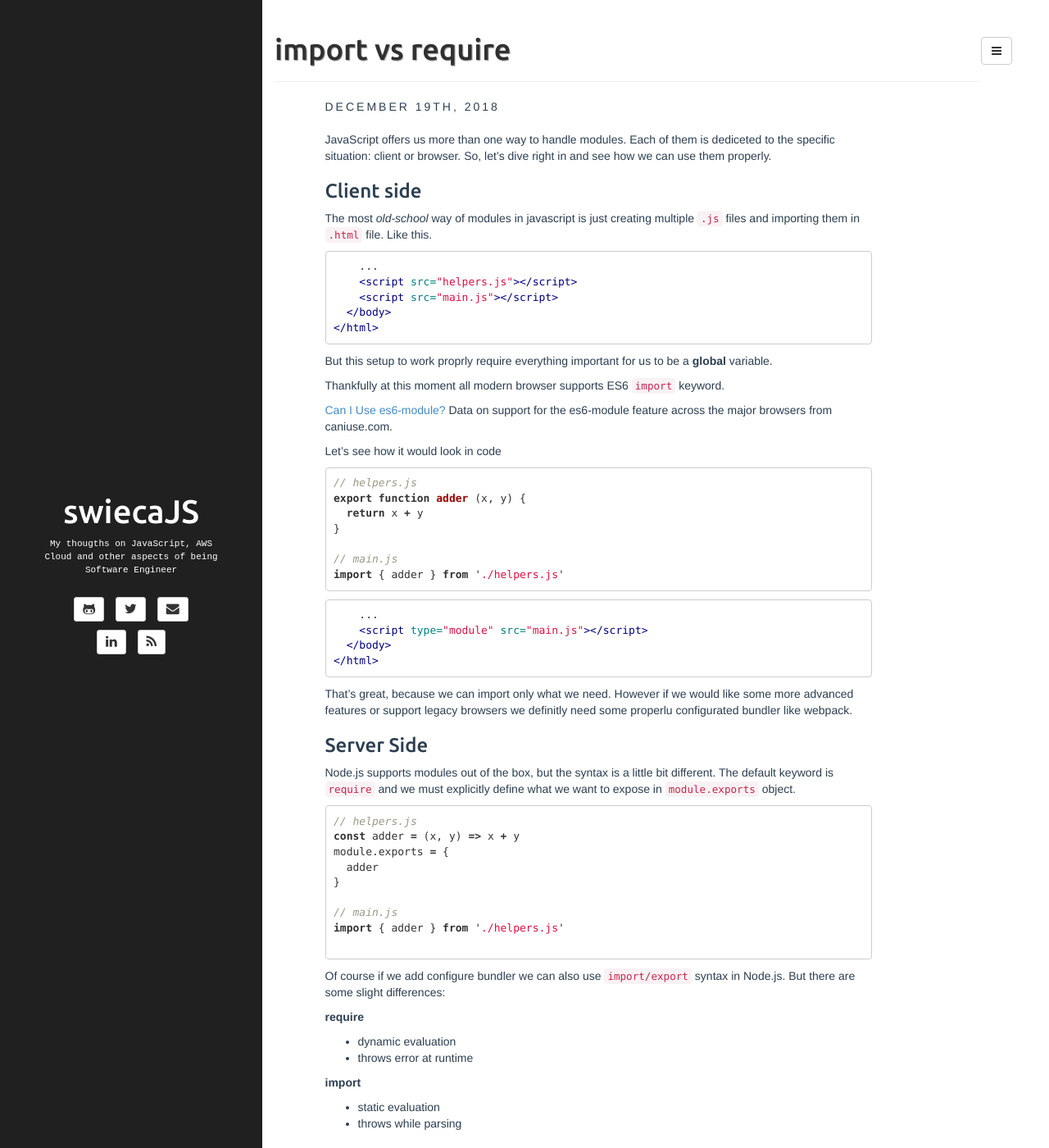
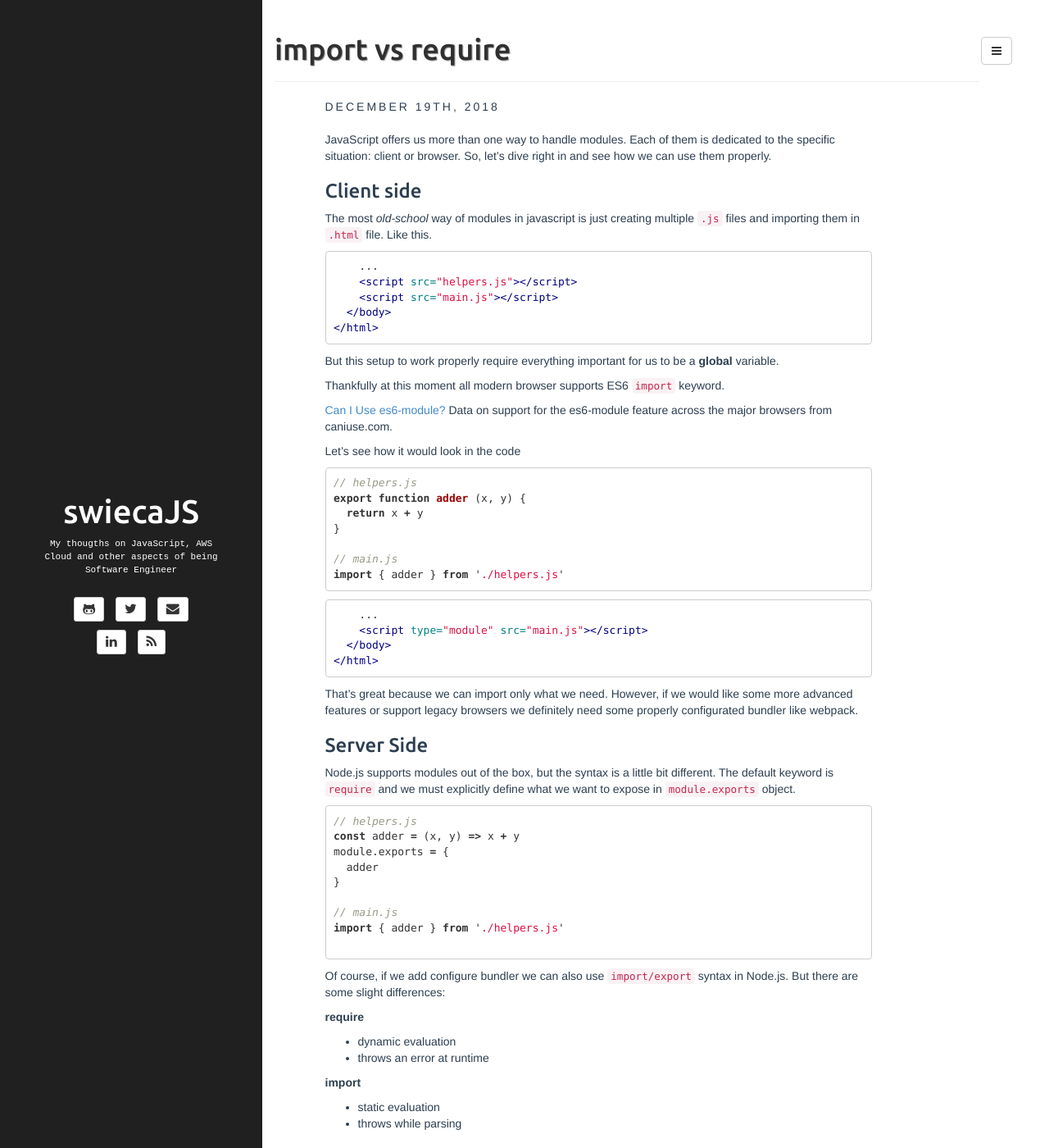
Before and after one commit to swiecaJS/swiecaJS.github.io, a Jekyll site: the page built from _posts/2018-12-19-es6-imports.markdown, in a window 1280 px wide and 1400 px high. Shown: the whole window at 82% size. Built offline with Jekyll 4.4.1, drawn with Linux system fonts in a browser that asks for light colours; a script that is not in the unit is left out.

Commit message:
Post about import vs require

````diff
--- a/_posts/2018-12-19-es6-imports.markdown
+++ b/_posts/2018-12-19-es6-imports.markdown
@@ -5,7 +5,7 @@ date: 2018-12-19 20:38:22 +0200
 categories: javascript es6
 ---
 
-JavaScript offers us more than one way to handle modules. Each of them is dediceted to the specific situation: client or browser. So, let's dive right in and see how we can use them properly.
+JavaScript offers us more than one way to handle modules. Each of them is dedicated to the specific situation: client or browser. So, let's dive right in and see how we can use them properly.
 
 ### Client side
 
@@ -19,7 +19,7 @@
 </html>
 ```
 
-But this setup to work proprly require everything important for us to be a **global** variable.
+But this setup to work properly require everything important for us to be a **global** variable.
 
 Thankfully at this moment all modern browser supports ES6 ```import``` keyword.
 <script src="https://cdn.jsdelivr.net/gh/ireade/caniuse-embed/caniuse-embed.min.js"></script>
@@ -27,7 +27,7 @@
 <a href="http://caniuse.com/#feat=es6-module">Can I Use es6-module?</a> Data on support for the es6-module feature across the major browsers from caniuse.com.
 </p>
 
-Let's see how it would look in code
+Let's see how it would look in the code
 
 ```javascript
 // helpers.js
@@ -45,7 +45,7 @@ import { adder } from './helpers.js'
 </html>
 ```
 
-That's great, because we can import only what we need. However if we would like some more advanced features or support legacy browsers we definitly need some properlu configurated bundler like webpack.
+That's great because we can import only what we need. However, if we would like some more advanced features or support legacy browsers we definitely need some properly configurated bundler like webpack.
 
 ### Server Side
 
@@ -63,11 +63,11 @@ import { adder } from './helpers.js'
 
 ```
 
-Of course if we add configure bundler we can also use ```import/export``` syntax in Node.js. But there are some slight differences:
+Of course, if we add configure bundler we can also use ```import/export``` syntax in Node.js. But there are some slight differences:
 
 **require**
 * dynamic evaluation
-* throws error at runtime
+* throws an error at runtime
 
 **import**
 * static evaluation
````
